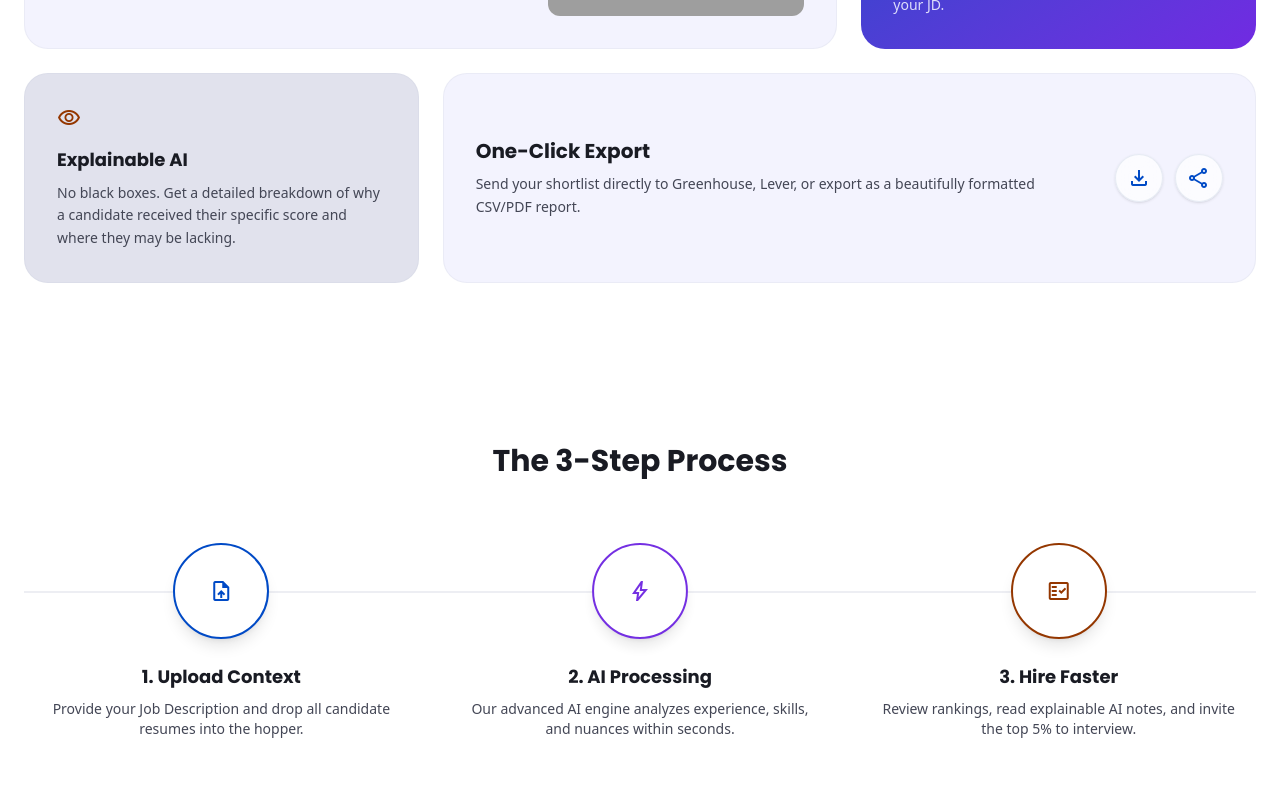
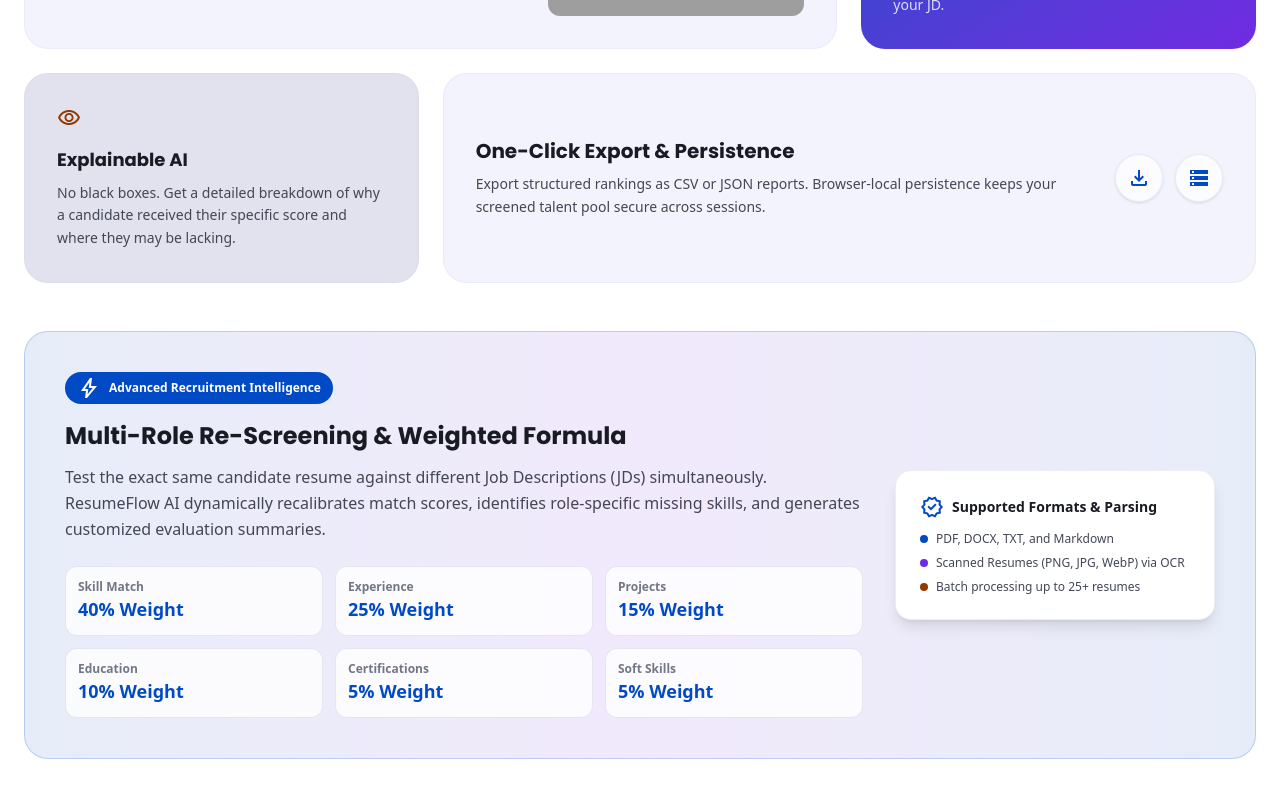
Before and after one commit to bikram73/ResumeFlow_AI, a React (Vite) app: page / in a window 1280 px wide. Shown: the part 1340-2140 px from the top of the page. Built offline with nearby package versions, Linux system fonts and the light colour scheme; grey boxes are pictures that could not be loaded.

Commit message:
first commit

```diff
--- a/src/components/LandingPage.tsx
+++ b/src/components/LandingPage.tsx
@@ -166,9 +166,9 @@ export const LandingPage: React.FC<LandingPageProps> = ({ setActiveTab }) => {
             {/* Feature 4 */}
             <div className="md:col-span-2 bg-[#f3f3fe] rounded-3xl p-8 border border-[#c3c6d7]/20 flex items-center justify-between gap-6 text-left">
               <div className="flex-1">
-                <h3 className="font-headline-md text-xl font-bold mb-2">One-Click Export</h3>
+                <h3 className="font-headline-md text-xl font-bold mb-2">One-Click Export & Persistence</h3>
                 <p className="text-[#434655] text-sm leading-relaxed">
-                  Send your shortlist directly to Greenhouse, Lever, or export as a beautifully formatted CSV/PDF report.
+                  Export structured rankings as CSV or JSON reports. Browser-local persistence keeps your screened talent pool secure across sessions.
                 </p>
               </div>
               <div className="hidden md:flex gap-3">
@@ -176,7 +176,71 @@ export const LandingPage: React.FC<LandingPageProps> = ({ setActiveTab }) => {
                   <span className="material-symbols-outlined">download</span>
                 </div>
                 <div className="w-12 h-12 glass-panel rounded-full flex items-center justify-center text-[#004ac6] shadow-sm">
-                  <span className="material-symbols-outlined">share</span>
+                  <span className="material-symbols-outlined">storage</span>
+                </div>
+              </div>
+            </div>
+          </div>
+
+          {/* New Detailed Architecture & Methodology Card */}
+          <div className="mt-12 bg-gradient-to-r from-[#004ac6]/10 via-[#712ae2]/10 to-[#004ac6]/10 rounded-3xl p-8 md:p-10 border border-[#004ac6]/20 text-left">
+            <div className="flex flex-col md:flex-row gap-8 items-center">
+              <div className="flex-1">
+                <div className="inline-flex items-center gap-2 bg-[#004ac6] text-white px-3 py-1 rounded-full text-xs font-bold mb-4">
+                  <span className="material-symbols-outlined text-[14px]">bolt</span>
+                  Advanced Recruitment Intelligence
+                </div>
+                <h3 className="font-headline-lg text-2xl font-bold mb-3 text-[#191b23]">
+                  Multi-Role Re-Screening & Weighted Formula
+                </h3>
+                <p className="text-[#434655] text-sm md:text-base leading-relaxed mb-6">
+                  Test the exact same candidate resume against different Job Descriptions (JDs) simultaneously. ResumeFlow AI dynamically recalibrates match scores, identifies role-specific missing skills, and generates customized evaluation summaries.
+                </p>
+                <div className="grid grid-cols-2 sm:grid-cols-3 gap-3">
+                  <div className="bg-white/80 p-3 rounded-xl border border-[#c3c6d7]/40">
+                    <div className="text-xs font-semibold text-[#737686]">Skill Match</div>
+                    <div className="text-lg font-bold text-[#004ac6]">40% Weight</div>
+                  </div>
+                  <div className="bg-white/80 p-3 rounded-xl border border-[#c3c6d7]/40">
+                    <div className="text-xs font-semibold text-[#737686]">Experience</div>
+                    <div className="text-lg font-bold text-[#004ac6]">25% Weight</div>
+                  </div>
+                  <div className="bg-white/80 p-3 rounded-xl border border-[#c3c6d7]/40">
+                    <div className="text-xs font-semibold text-[#737686]">Projects</div>
+                    <div className="text-lg font-bold text-[#004ac6]">15% Weight</div>
+                  </div>
+                  <div className="bg-white/80 p-3 rounded-xl border border-[#c3c6d7]/40">
+                    <div className="text-xs font-semibold text-[#737686]">Education</div>
+                    <div className="text-lg font-bold text-[#004ac6]">10% Weight</div>
+                  </div>
+                  <div className="bg-white/80 p-3 rounded-xl border border-[#c3c6d7]/40">
+                    <div className="text-xs font-semibold text-[#737686]">Certifications</div>
+                    <div className="text-lg font-bold text-[#004ac6]">5% Weight</div>
+                  </div>
+                  <div className="bg-white/80 p-3 rounded-xl border border-[#c3c6d7]/40">
+                    <div className="text-xs font-semibold text-[#737686]">Soft Skills</div>
+                    <div className="text-lg font-bold text-[#004ac6]">5% Weight</div>
+                  </div>
+                </div>
+              </div>
+              <div className="w-full md:w-80 bg-white p-6 rounded-2xl shadow-lg border border-[#c3c6d7]/30 flex flex-col gap-3">
+                <div className="font-bold text-sm text-[#191b23] flex items-center gap-2">
+                  <span className="material-symbols-outlined text-[#004ac6]">verified</span>
+                  Supported Formats & Parsing
+                </div>
+                <div className="text-xs text-[#434655] space-y-2">
+                  <div className="flex items-center gap-2">
+                    <span className="w-2 h-2 rounded-full bg-[#004ac6]"></span>
+                    <span>PDF, DOCX, TXT, and Markdown</span>
+                  </div>
+                  <div className="flex items-center gap-2">
+                    <span className="w-2 h-2 rounded-full bg-[#712ae2]"></span>
+                    <span>Scanned Resumes (PNG, JPG, WebP) via OCR</span>
+                  </div>
+                  <div className="flex items-center gap-2">
+                    <span className="w-2 h-2 rounded-full bg-[#943700]"></span>
+                    <span>Batch processing up to 25+ resumes</span>
+                  </div>
                 </div>
               </div>
             </div>
@@ -269,19 +333,7 @@ export const LandingPage: React.FC<LandingPageProps> = ({ setActiveTab }) => {
         </div>
       </section>
 
-      {/* Tech Stack Section */}
-      <section className="py-16 bg-[#e1e2ed]/30">
-        <div className="max-w-[1440px] mx-auto px-6 text-center">
-          <p className="text-xs text-[#737686] uppercase tracking-widest font-bold mb-8">Built with the World's Most Powerful Tech</p>
-          <div className="flex flex-wrap justify-center items-center gap-8 md:gap-16 opacity-75">
-            <span className="font-bold text-base md:text-lg flex items-center gap-2"><span className="material-symbols-outlined text-[#004ac6]">code</span> React</span>
-            <span className="font-bold text-base md:text-lg flex items-center gap-2"><span className="material-symbols-outlined text-[#712ae2]">flash_on</span> Node.js</span>
-            <span className="font-bold text-base md:text-lg flex items-center gap-2"><span className="material-symbols-outlined text-[#943700]">diamond</span> Neural AI</span>
-            <span className="font-bold text-base md:text-lg flex items-center gap-2"><span className="material-symbols-outlined text-[#004ac6]">storage</span> PostgreSQL</span>
-            <span className="font-bold text-base md:text-lg flex items-center gap-2"><span className="material-symbols-outlined text-[#712ae2]">cloud</span> Cloud Engine</span>
-          </div>
-        </div>
-      </section>
+
 
       {/* Final CTA */}
       <section className="py-20 bg-[#191b23] text-white relative overflow-hidden">
```
